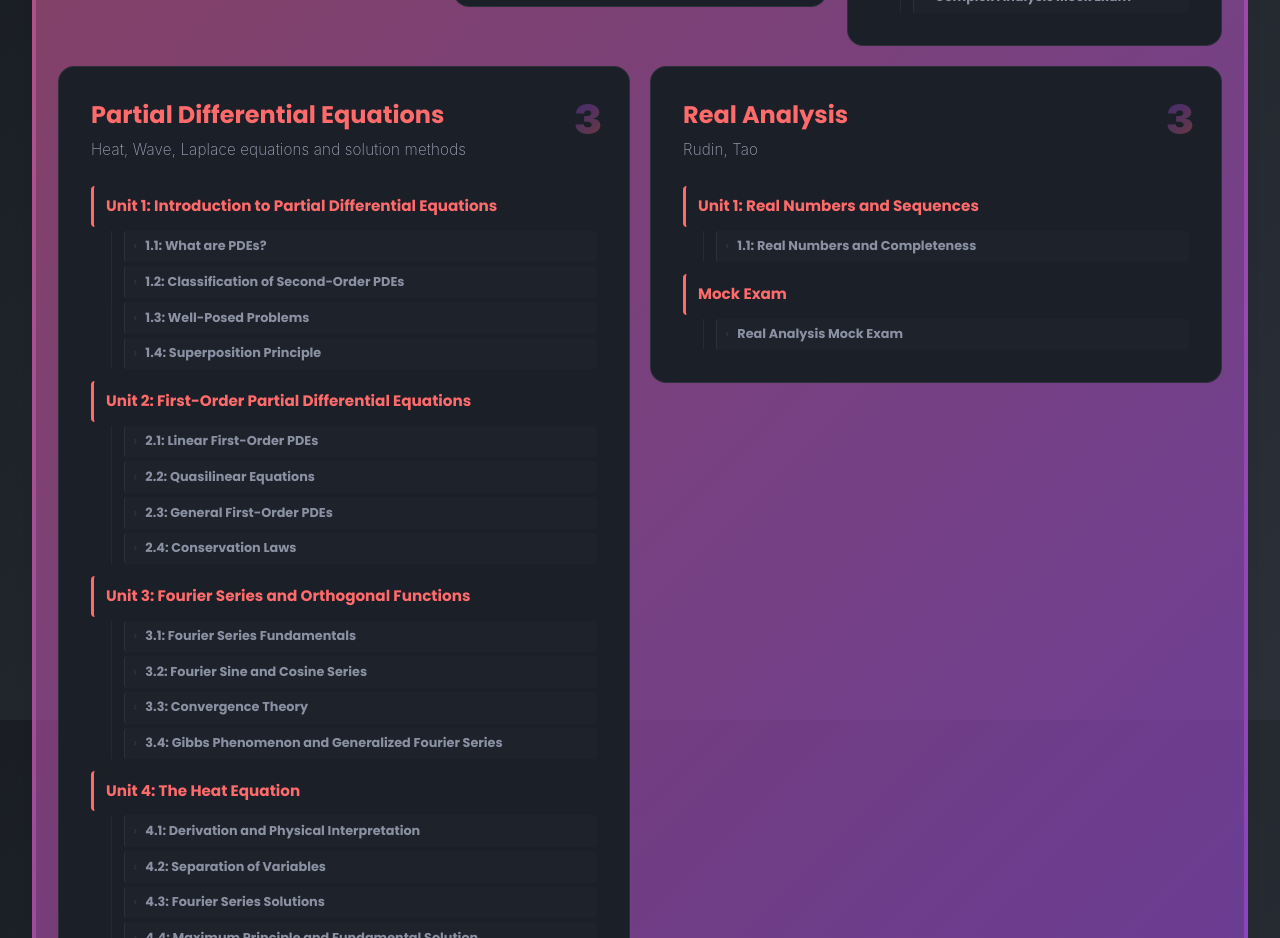
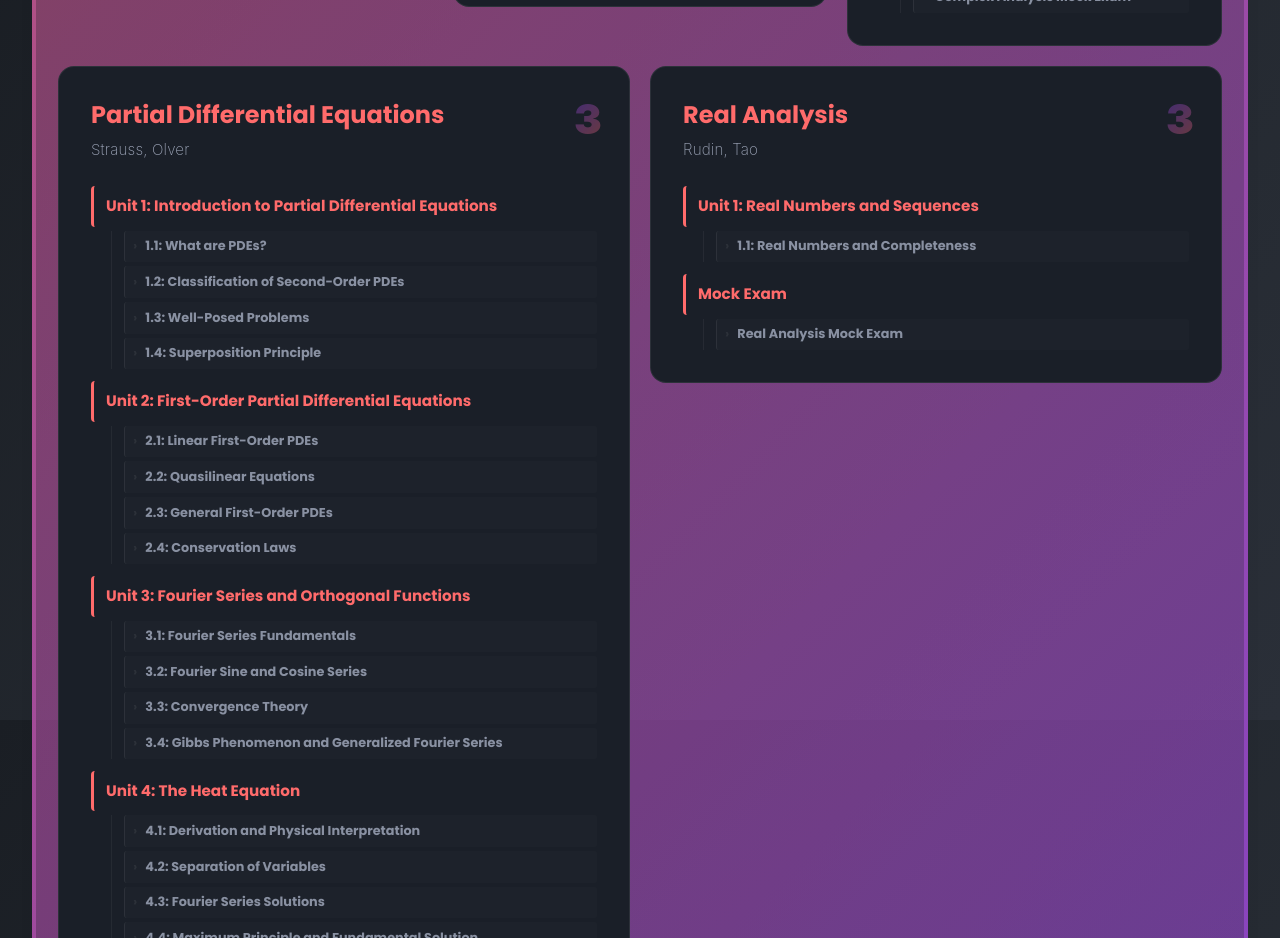
Before and after one commit to H-stack-gif/EigenAcademy, a React (Vite) app: page / in a window 1280 px wide. Shown: the part 2480-3418 px from the top of the page. Built offline with nearby package versions, Linux system fonts and the light colour scheme.

Commit message:
textbook 2 textbook 2

```diff
--- a/src/data/courses.js
+++ b/src/data/courses.js
@@ -225,7 +225,7 @@ export const courses = {
       {
         id: "partial-differential-equations",
         name: "Partial Differential Equations",
-        subtitle: "Heat, Wave, Laplace equations and solution methods",
+        subtitle: "Strauss, Olver",
         badge: "3",
         units: [
           {
```
